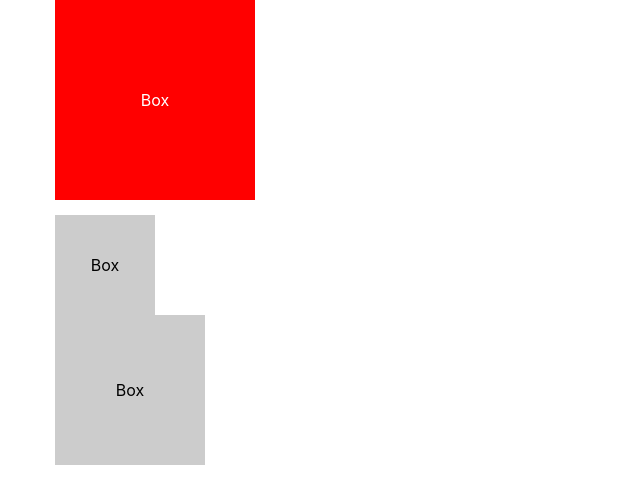
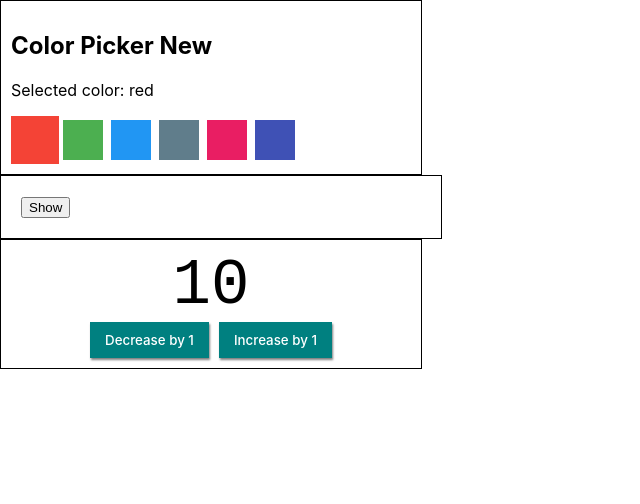
Before and after one commit to barometer-js/react-37-lectures, a React (Create React App) app: page / in a window 1280 px wide. Shown: the top 504 px of the page, without its empty margins (0-640 px from the left). Built offline with nearby package versions, Linux system fonts and the light colour scheme.

Commit message:
done color picker dropdown and counter

```diff
--- a/src/App.js
+++ b/src/App.js
@@ -1,32 +1,40 @@
 // import PaintingList from './components/paintingList';
 // import ColorPicker from './components/ColorPicker/ColorPicker';
 // import Alert from './components/Alert/Alert';
-import Container from './components/Container/Container';
-import Box from './components/Box/Box';
+// import Container from './components/Container/Container';
+// import Box from './components/Box/Box';
 // import paintings from './paintings.json';
+import Counter from './components/Counter';
+import Dropdown from './components/Dropdown';
+import ColorPickerNew from './components/ColorPickerNew';
 
-// const colorPickerOptions = [
-//   { label: 'red', color: '#F44336' },
-//   { label: 'green', color: '#4CAF50' },
-//   { label: 'blue', color: '#2196F3' },
-//   { label: 'grey', color: '#607D8B' },
-//   { label: 'pink', color: '#E91E63' },
-//   { label: 'indigo', color: '#3F51B5' },
-// ];
+const colorPickerOptions = [
+  { label: 'red', color: '#F44336' },
+  { label: 'green', color: '#4CAF50' },
+  { label: 'blue', color: '#2196F3' },
+  { label: 'grey', color: '#607D8B' },
+  { label: 'pink', color: '#E91E63' },
+  { label: 'indigo', color: '#3F51B5' },
+];
 
 function App() {
   return (
-    <Container>
-      <Box type="small" classNames="big red" styles={{ color: '#ffffff' }} />
-      <Box type="medium" />
-      <Box type="large" />
+    <>
+      <ColorPickerNew options={colorPickerOptions} />
+      <Dropdown />
+      <Counter initialValue={10} />
+      {/* <Container>
+        <Box type="small" classNames="big red" styles={{ color: '#ffffff' }} />
+        <Box type="medium" />
+        <Box type="large" />
 
-      {/* <Alert text="Upcc!" type="success" />
-      <Alert text="Upcc!" type="warning" />
-      <Alert text="Upcc!" type="error" /> */}
-      {/* <ColorPicker options={colorPickerOptions} />
-      <PaintingList items={paintings} /> */}
-    </Container>
+        <Alert text="Upcc!" type="success" />
+        <Alert text="Upcc!" type="warning" />
+        <Alert text="Upcc!" type="error" />
+        <ColorPicker options={colorPickerOptions} />
+        <PaintingList items={paintings} />
+      </Container> */}
+    </>
   );
 }
 
--- /dev/null
+++ b/src/components/ColorPickerNew/ColorPickerNew.js
@@ -0,0 +1,48 @@
+import React, { Component } from 'react';
+import s from './ColorPickerNew.module.css';
+
+class ColorPickerNew extends Component {
+  state = {
+    activeOptionIdx: 0,
+  };
+
+  setActiveIdx = index => {
+    this.setState({ activeOptionIdx: index });
+  };
+
+  makeOptionClassName = index => {
+    const optionClasses = [s.ColorPickerNew__option];
+
+    if (index === this.state.activeOptionIdx) {
+      optionClasses.push(s.ColorPickerNew__option__active);
+    }
+
+    return optionClasses.join(' ');
+  };
+
+  render() {
+    const { activeOptionIdx } = this.state;
+    const { options } = this.props;
+
+    const { label } = options[activeOptionIdx];
+
+    return (
+      <div className={s.ColorPickerNew}>
+        <h2 className={s.ColorPickerNew__title}>Color Picker New</h2>
+        <p>Selected color: {label}</p>
+        <div>
+          {options.map(({ label, color }, index) => (
+            <button
+              key={label}
+              className={this.makeOptionClassName(index)}
+              style={{ backgroundColor: color }}
+              onClick={() => this.setActiveIdx(index)}
+            ></button>
+          ))}
+        </div>
+      </div>
+    );
+  }
+}
+
+export default ColorPickerNew;
--- /dev/null
+++ b/src/components/ColorPickerNew/ColorPickerNew.module.css
@@ -0,0 +1,24 @@
+.ColorPickerNew {
+  width: 400px;
+  padding: 10px;
+  border: 1px solid black;
+}
+
+.ColorPicker__title {
+  line-height: 1.3;
+}
+
+.ColorPickerNew__option {
+  display: inline-block;
+  width: 40px;
+  height: 40px;
+  margin: 4px;
+  border: none;
+  outline: none;
+  cursor: pointer;
+  transition: transform 250ms linear;
+}
+
+.ColorPickerNew__option__active {
+  transform: scale(1.2);
+}
--- /dev/null
+++ b/src/components/ColorPickerNew/index.js
@@ -0,0 +1 @@
+export { default } from './ColorPickerNew';
--- /dev/null
+++ b/src/components/Counter/Counter.js
@@ -0,0 +1,46 @@
+import React from 'react';
+import s from './Counter.module.css';
+
+class Counter extends React.Component {
+  static defaultProps = {
+    initialValue: 15,
+  };
+
+  static propTypes = {
+    //
+  };
+
+  state = { value: this.props.initialValue };
+
+  handleIncrement = () => {
+    this.setState(prevState => ({
+      value: prevState.value + 1,
+    }));
+  };
+
+  handleDecrement = () => {
+    this.setState(prevState => ({
+      value: prevState.value - 1,
+    }));
+  };
+
+  render() {
+    const { value } = this.state;
+    return (
+      <div className={s.Counter}>
+        <span className={s.Counter__value}>{value}</span>
+
+        <div className={s.Counter__controls}>
+          <button type="button" onClick={this.handleIncrement}>
+            Decrease by 1
+          </button>
+          <button type="button" onClick={this.handleDecrement}>
+            Increase by 1
+          </button>
+        </div>
+      </div>
+    );
+  }
+}
+
+export default Counter;
--- /dev/null
+++ b/src/components/Counter/Counter.module.css
@@ -0,0 +1,33 @@
+.Counter {
+  width: 400px;
+  padding: 10px;
+  border: 1px solid black;
+  text-align: center;
+}
+
+.Counter__controls > button {
+  border: none;
+  padding: 10px 15px;
+  background-color: teal;
+  color: #fff;
+  font-weight: 500;
+  margin-left: 5px;
+  margin-right: 5px;
+  font-family: inherit;
+  cursor: pointer;
+  outline: none;
+  box-shadow: 1px 2px 2px 0 rgb(0 0 0 / 0.5);
+  transition: box-shadow 250ms linear;
+}
+
+.Counter__controls > button:active {
+  box-shadow: 2px 5px 2px 0 rgb(0 0 0 / 0.5);
+}
+
+.Counter__value {
+  margin-right: 15px;
+  margin-left: 15px;
+  font-size: 64px;
+  font-family: monospace;
+  text-align: center;
+}
--- /dev/null
+++ b/src/components/Counter/index.js
@@ -0,0 +1 @@
+export { default } from './Counter';
--- /dev/null
+++ b/src/components/Dropdown/Dropdown.js
@@ -0,0 +1,33 @@
+import React, { Component } from 'react';
+import s from './Dropdown.module.css';
+
+class Dropdown extends Component {
+  state = {
+    visible: false,
+  };
+
+  toggle = () => {
+    this.setState(prevState => ({
+      visible: !prevState.visible,
+    }));
+  };
+
+  render() {
+    const { visible } = this.state;
+    return (
+      <div className={s.Dropdown}>
+        <button
+          type="button"
+          className={s.Dropdown__toggle}
+          onClick={this.toggle}
+        >
+          {visible ? 'Hide' : 'Show'}
+        </button>
+
+        {visible && <div className={s.Dropdown__menu}>Dropdown menu</div>}
+      </div>
+    );
+  }
+}
+
+export default Dropdown;
--- /dev/null
+++ b/src/components/Dropdown/Dropdown.module.css
@@ -0,0 +1,17 @@
+.Dropdown {
+  position: relative;
+  width: 400px;
+  padding: 20px;
+  border: 1px solid black;
+}
+
+.Dropdown__menu {
+  position: absolute;
+  top: 100%;
+  left: 0;
+  width: 400px;
+  padding: 20px;
+  text-align: center;
+  background-color: teal;
+  color: white;
+}
--- /dev/null
+++ b/src/components/Dropdown/index.js
@@ -0,0 +1 @@
+export { default } from './Dropdown';
```
